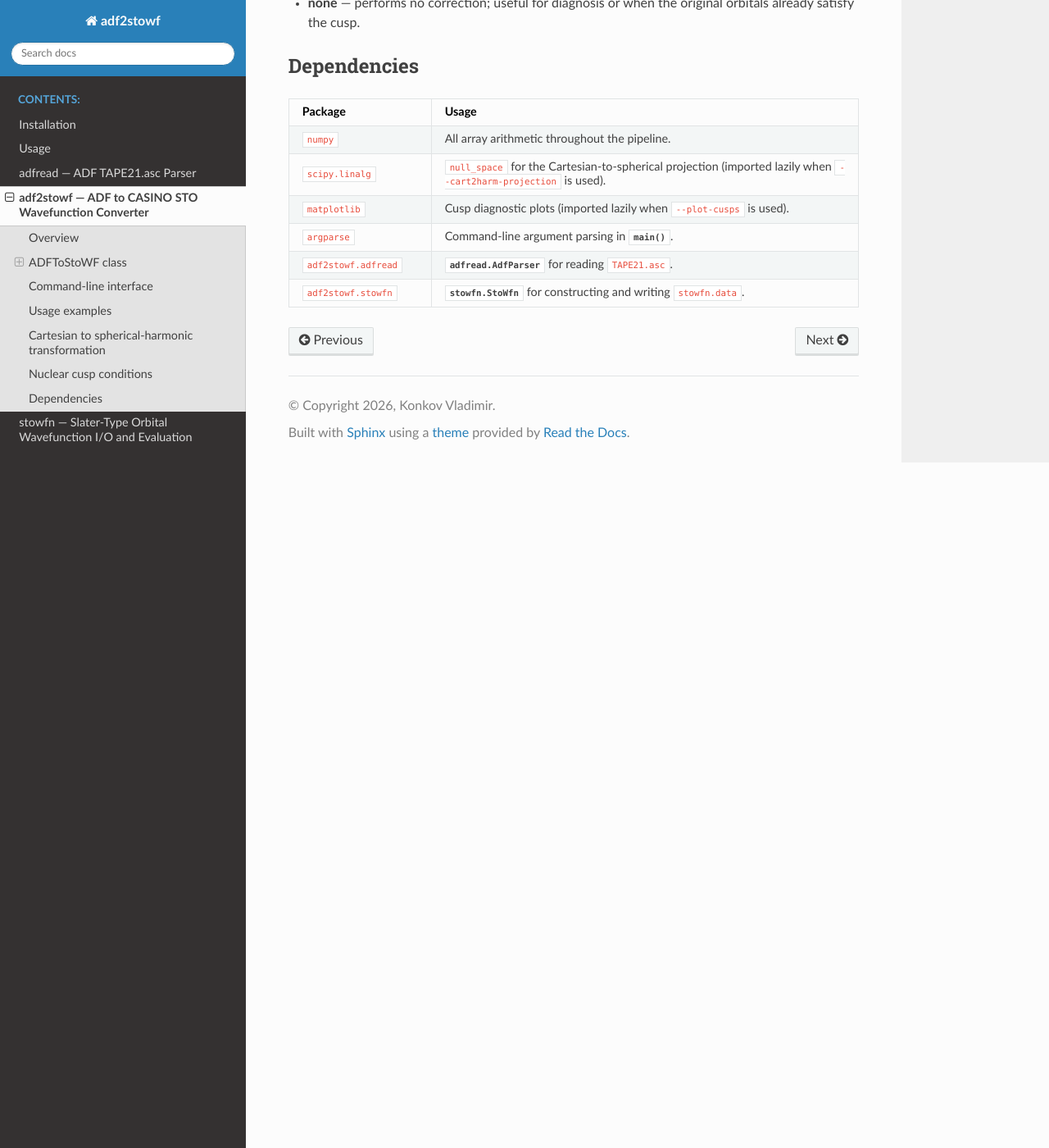
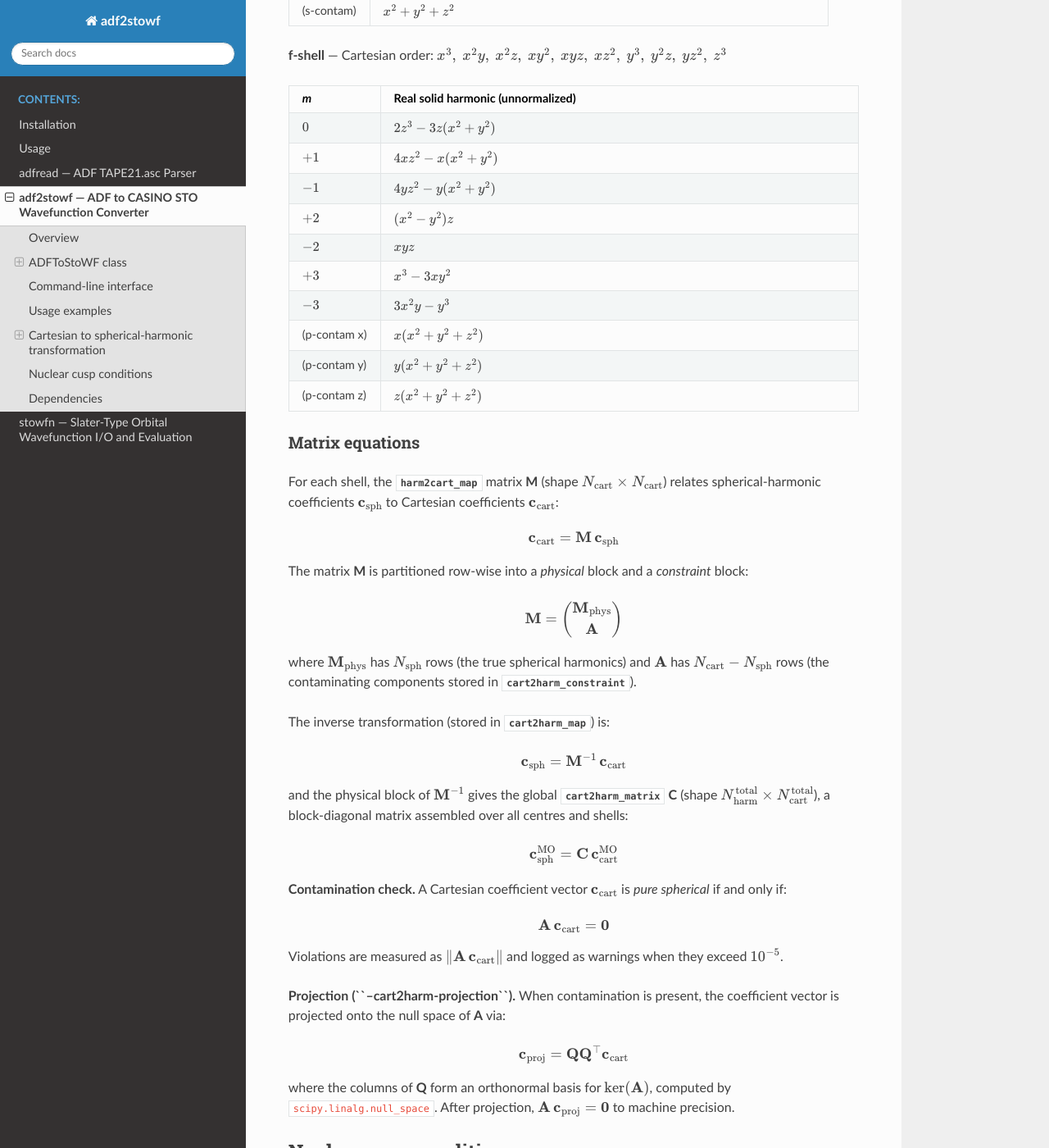
Before and after one commit to Konjkov/adf2stowf, a Sphinx documentation site: the page built from docs/source/adf2stowf.rst, in a window 1280 px wide and 1400 px high, scrolled down 9447 px. Shown: the whole window at 82% size. Built offline with Sphinx 7.4.7 and the Read the Docs theme 3.1.0, drawn with Linux system fonts in a browser that asks for light colours; some of the changed text lies outside the part shown.

Commit message:
improve docs

```diff
--- a/docs/source/adf2stowf.rst
+++ b/docs/source/adf2stowf.rst
@@ -535,11 +535,127 @@ introducing redundant (contaminating) components:
      - 3 p-type: :math:`x(x^2+y^2+z^2)`,
        :math:`y(x^2+y^2+z^2)`, :math:`z(x^2+y^2+z^2)`
 
-The :attr:`cart2harm_map` dictionary encodes the per-shell transformation
-matrices following the CASINO ``stowfdet.f90`` polynomial ordering.  When
-``--cart2harm-projection`` is used, the contaminating rows of the
-transformation matrix are used to project out these components before the
-Cartesian-to-spherical mapping is applied.
+
+Basis function ordering
+~~~~~~~~~~~~~~~~~~~~~~~
+
+The polynomial ordering within each shell type follows ``stowfdet.f90`` from
+CASINO.  Spherical functions are labelled by magnetic quantum number *m*;
+Cartesian monomials use exponent triples *(i, j, k)* with :math:`x^i y^j z^k`.
+
+**d-shell** — Cartesian order: :math:`xy,\ xz,\ yz,\ x^2{-}y^2,\ 2z^2{-}x^2{-}y^2,\ x^2{+}y^2{+}z^2`
+
+.. list-table::
+   :header-rows: 1
+   :widths: 15 85
+
+   * - *m*
+     - Real solid harmonic (unnormalized)
+   * - :math:`-2`
+     - :math:`xy`
+   * - :math:`-1`
+     - :math:`yz`
+   * - :math:`0`
+     - :math:`2z^2 - x^2 - y^2`
+   * - :math:`+1`
+     - :math:`xz`
+   * - :math:`+2`
+     - :math:`x^2 - y^2`
+   * - (s-contam)
+     - :math:`x^2 + y^2 + z^2`
+
+**f-shell** — Cartesian order: :math:`x^3,\ x^2y,\ x^2z,\ xy^2,\ xyz,\ xz^2,\ y^3,\ y^2z,\ yz^2,\ z^3`
+
+.. list-table::
+   :header-rows: 1
+   :widths: 15 85
+
+   * - *m*
+     - Real solid harmonic (unnormalized)
+   * - :math:`0`
+     - :math:`2z^3 - 3z(x^2+y^2)`
+   * - :math:`+1`
+     - :math:`4xz^2 - x(x^2+y^2)`
+   * - :math:`-1`
+     - :math:`4yz^2 - y(x^2+y^2)`
+   * - :math:`+2`
+     - :math:`(x^2-y^2)z`
+   * - :math:`-2`
+     - :math:`xyz`
+   * - :math:`+3`
+     - :math:`x^3 - 3xy^2`
+   * - :math:`-3`
+     - :math:`3x^2y - y^3`
+   * - (p-contam x)
+     - :math:`x(x^2+y^2+z^2)`
+   * - (p-contam y)
+     - :math:`y(x^2+y^2+z^2)`
+   * - (p-contam z)
+     - :math:`z(x^2+y^2+z^2)`
+
+
+Matrix equations
+~~~~~~~~~~~~~~~~
+
+For each shell, the :attr:`harm2cart_map` matrix **M** (shape
+:math:`N_\text{cart} \times N_\text{cart}`) relates spherical-harmonic
+coefficients :math:`\mathbf{c}_\text{sph}` to Cartesian coefficients
+:math:`\mathbf{c}_\text{cart}`:
+
+.. math::
+
+   \mathbf{c}_\text{cart} = \mathbf{M}\, \mathbf{c}_\text{sph}
+
+The matrix **M** is partitioned row-wise into a *physical* block and a
+*constraint* block:
+
+.. math::
+
+   \mathbf{M} =
+   \begin{pmatrix} \mathbf{M}_\text{phys} \\ \mathbf{A} \end{pmatrix}
+
+where :math:`\mathbf{M}_\text{phys}` has :math:`N_\text{sph}` rows (the true
+spherical harmonics) and :math:`\mathbf{A}` has :math:`N_\text{cart} -
+N_\text{sph}` rows (the contaminating components stored in
+:attr:`cart2harm_constraint`).
+
+The inverse transformation (stored in :attr:`cart2harm_map`) is:
+
+.. math::
+
+   \mathbf{c}_\text{sph} = \mathbf{M}^{-1}\, \mathbf{c}_\text{cart}
+
+and the physical block of :math:`\mathbf{M}^{-1}` gives the global
+:attr:`cart2harm_matrix` **C** (shape
+:math:`N_\text{harm}^\text{total} \times N_\text{cart}^\text{total}`),
+a block-diagonal matrix assembled over all centres and shells:
+
+.. math::
+
+   \mathbf{c}_\text{sph}^\text{MO} = \mathbf{C}\, \mathbf{c}_\text{cart}^\text{MO}
+
+**Contamination check.**  A Cartesian coefficient vector
+:math:`\mathbf{c}_\text{cart}` is *pure spherical* if and only if:
+
+.. math::
+
+   \mathbf{A}\, \mathbf{c}_\text{cart} = \mathbf{0}
+
+Violations are measured as
+:math:`\|\mathbf{A}\, \mathbf{c}_\text{cart}\|` and logged as warnings when
+they exceed :math:`10^{-5}`.
+
+**Projection (``--cart2harm-projection``).**  When contamination is present,
+the coefficient vector is projected onto the null space of **A** via:
+
+.. math::
+
+   \mathbf{c}_\text{proj} = \mathbf{Q}\mathbf{Q}^\top \mathbf{c}_\text{cart}
+
+where the columns of **Q** form an orthonormal basis for
+:math:`\ker(\mathbf{A})`, computed by ``scipy.linalg.null_space``.  After
+projection, :math:`\mathbf{A}\,\mathbf{c}_\text{proj} = \mathbf{0}` to
+machine precision.
 
 
 .. _cusp-conditions:
```
Also changed, not shown: other parts of docs/source/adf2stowf.rst (+1 -1 lines).
